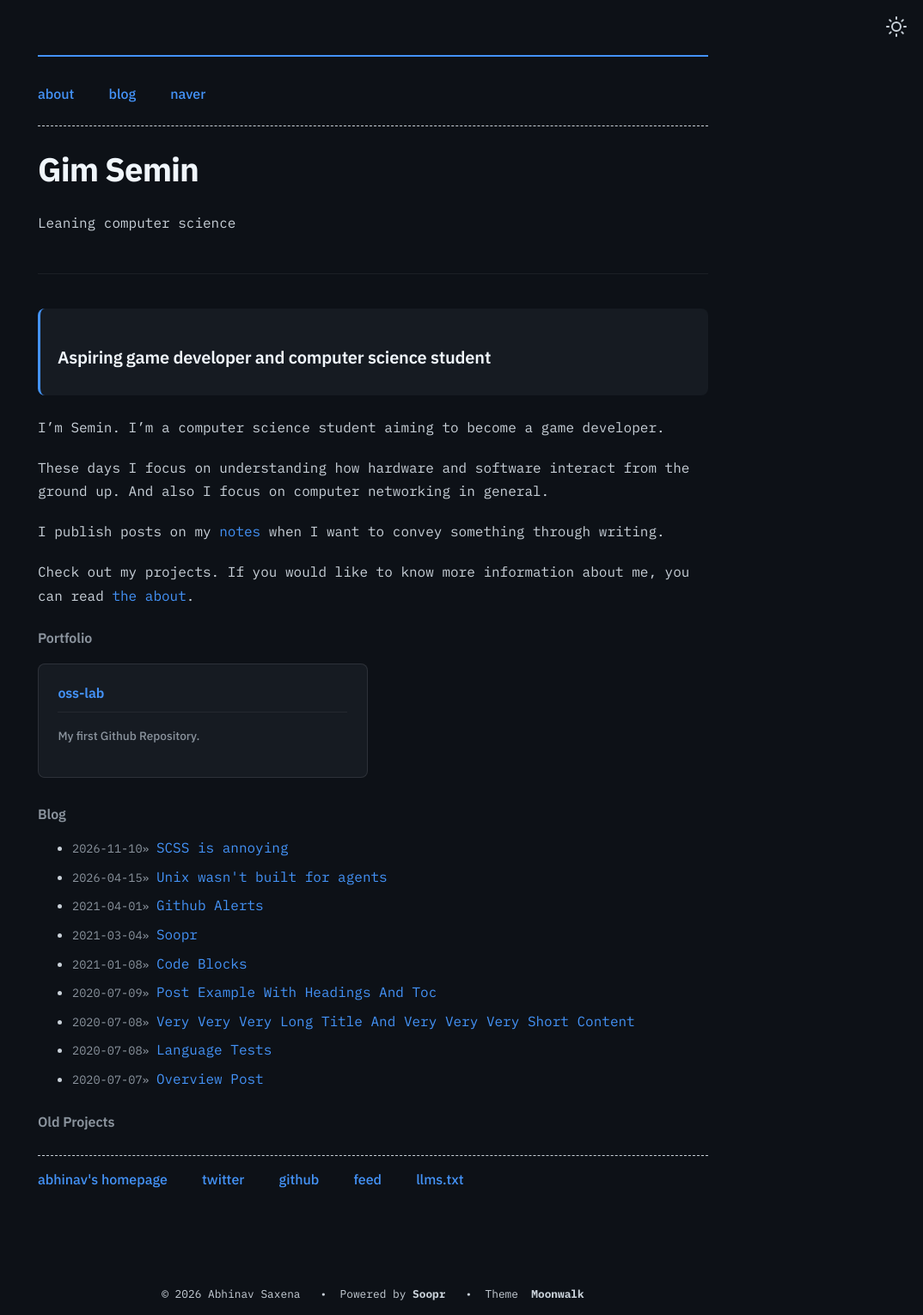
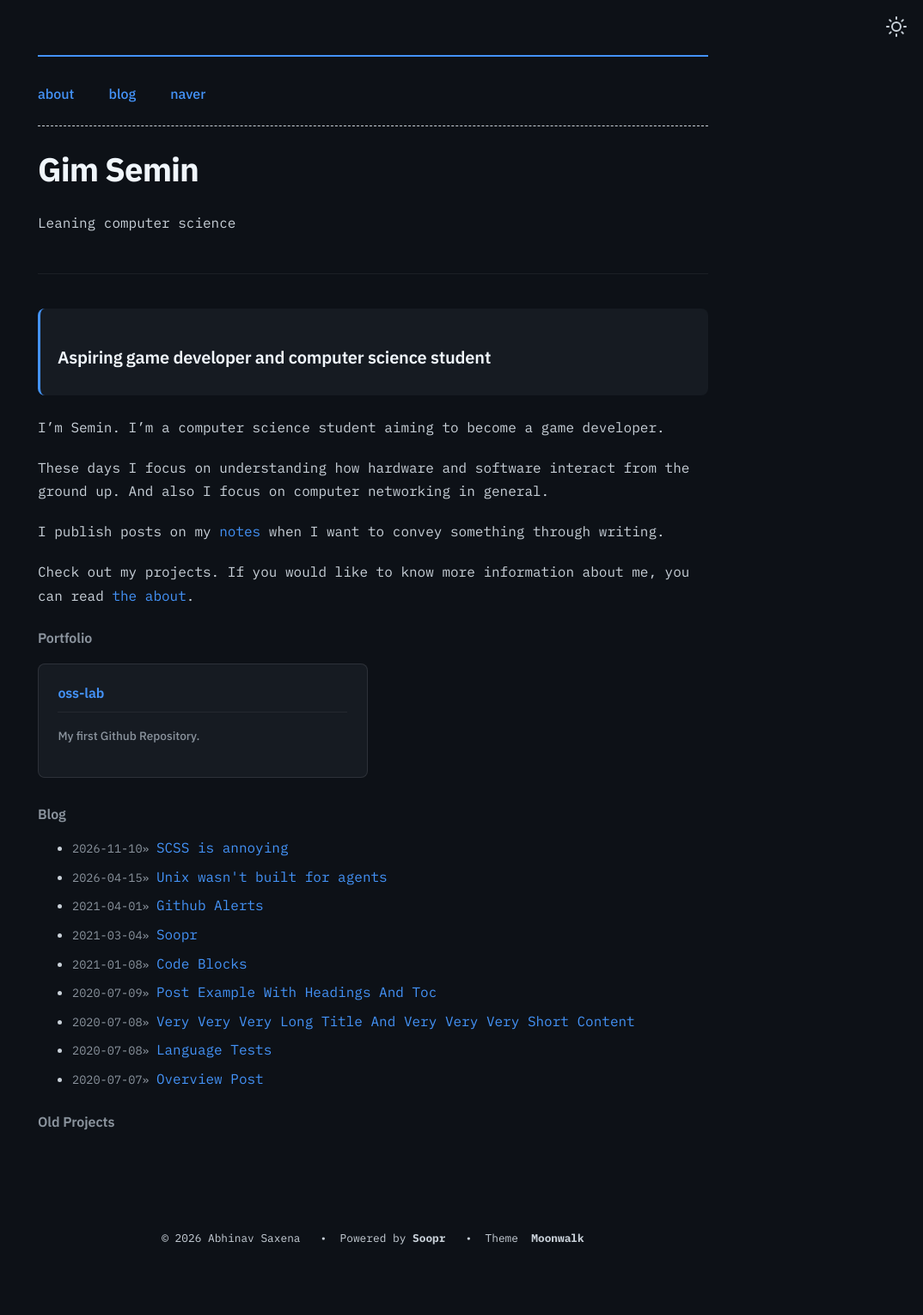
Before and after one commit to Sorepe/Sorepe.github.io, a Jekyll site: the page built from index.md, in a window 1280 px wide. Shown: the whole page at 86% size, without its empty margins (206-1280 px from the left). Built offline with Jekyll 4.4.1, drawn with Linux system fonts in a browser that asks for light colours; after the commit the page ends 1465 px from its top, so only the background shows below that.

Commit message:
Update _config.yml

```diff
--- a/_config.yml
+++ b/_config.yml
@@ -20,7 +20,7 @@ theme_config:
   date_format: "%Y-%m-%d" # customize how date is formatted
   show_description: true # show blog description
   show_navbar: true # show horizontal navbar
-  show_footer: true # show footer links in home page,add in _data/home.yml
+  show_footer: false # show footer links in home page,add in _data/home.yml  default true
   show_copyright: true # show copyright notice in footer
   # following keys are using to create home layout
   show_projects: true # show projects as cards, add in _data/home.yml
```
